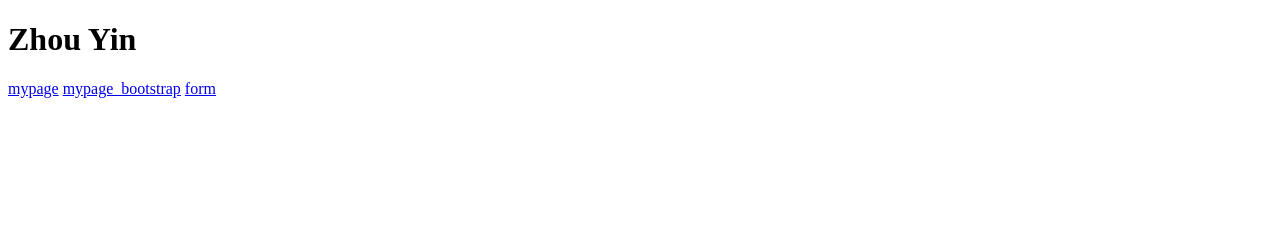
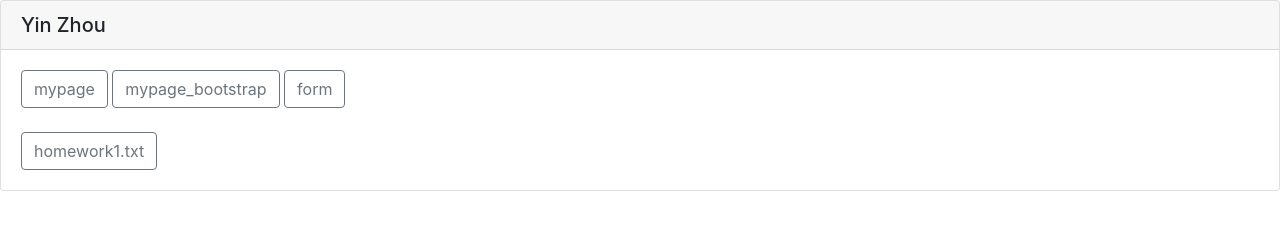
Before and after one commit to YiZh0/mypage, a plain HTML site: page index.html in a window 1280 px wide. Drawn offline with nearby package versions, Linux system fonts and the light colour scheme.

Commit message:
Add homework1.txt

```diff
--- a/index.html
+++ b/index.html
@@ -1,15 +1,30 @@
 
 <!DOCTYPE html>
-    <html>
+
+    <html lang="en">
       <head>
+        <meta charset="utf-8">
+        <meta name="viewport" content="width=device-width, initial-scale=1">
         <title>Mypage</title>
+        <link rel="stylesheet" href="https://maxcdn.bootstrapcdn.com/bootstrap/4.4.1/css/bootstrap.min.css">
 
       </head>
+
       <body>
-        <h1>Zhou Yin</h1>
-        <a href="mypage.html">mypage</a>
-        <a href="mypage_bootstrap.html">mypage_bootstrap</a>
-        <a href="form.html">form</a>
+        <div class="card">
+          <h5 class="card-header">Yin Zhou</h5>
+          <div class="card-body">
+            <a class="btn btn-outline-secondary" href="mypage.html" role="button">mypage</a>
+            <a class="btn btn-outline-secondary" href="mypage_bootstrap.html" role="button">mypage_bootstrap</a>
+            <a class="btn btn-outline-secondary" href="form.html" role="button">form</a>
+            <br>
+            <br/>
+
+            <a class="btn btn-outline-secondary" href="homework1.txt" role="button">homework1.txt</a>
+          </div>
+        </div>
+
+
 
       </body>
     </html>
```
Also changed, not shown: homework1.txt (added).
